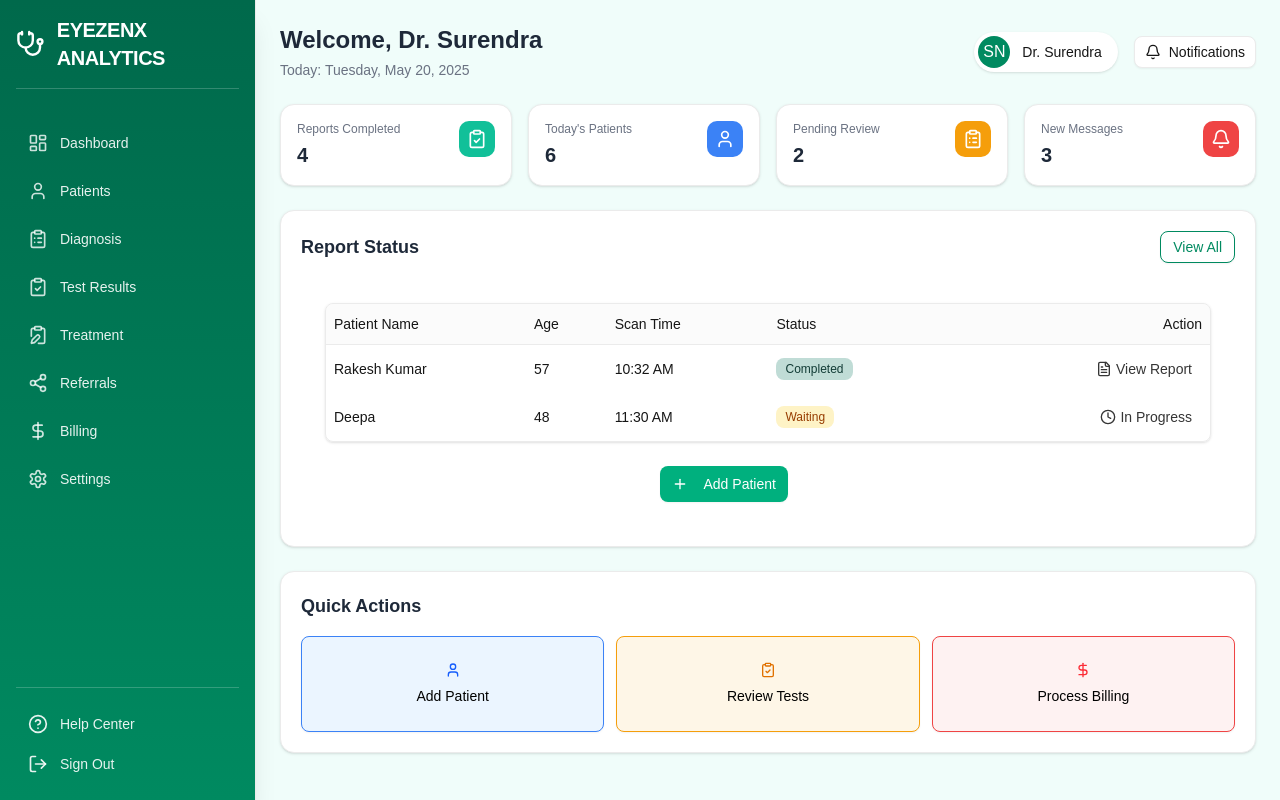
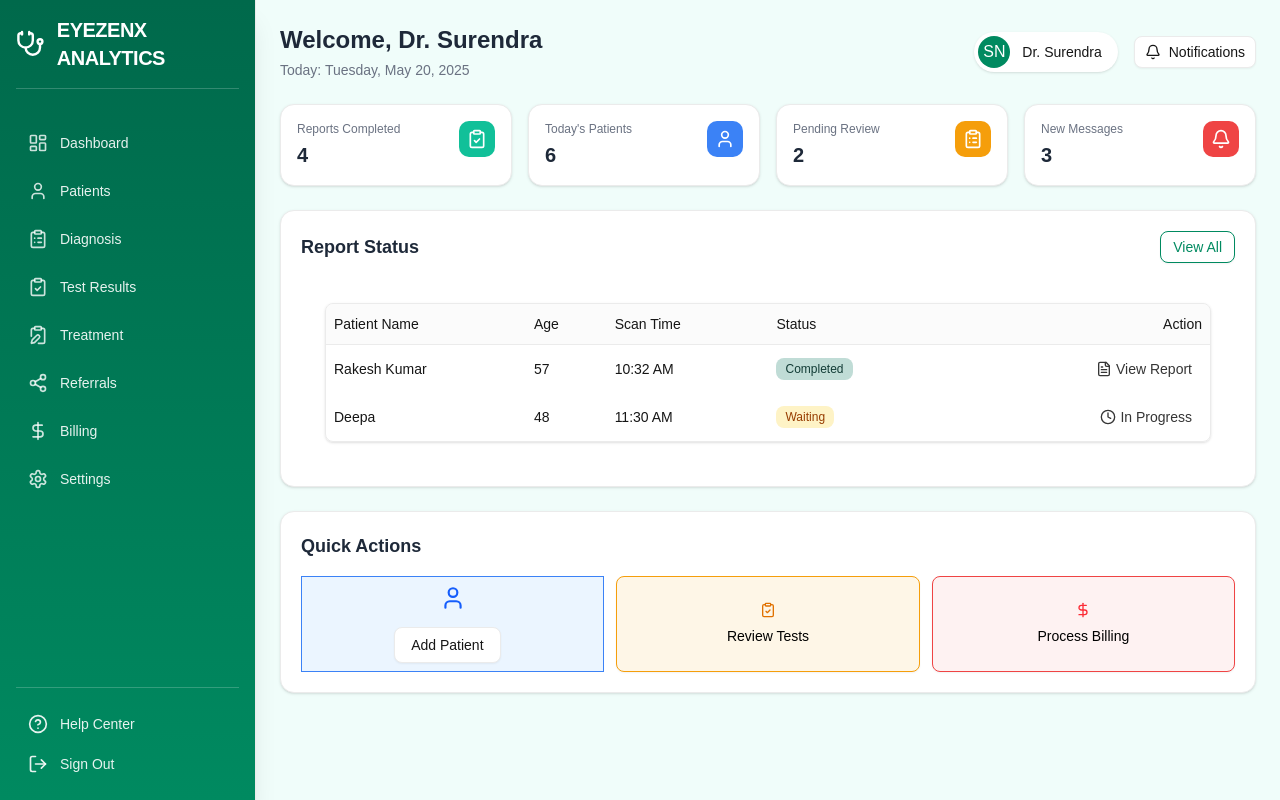
Before and after one commit to Tech-EyeZenX/eyezen-connect, a React (Vite) app in the folder eyezen-connect/: page /optometricdashboard in a window 1280 px wide. Built offline with nearby package versions, Linux system fonts and the light colour scheme; the HTML template or start-up script is replaced by a standard one.

Commit message:
feat: Update NewPatientDialog styling and integrate into OptometricDashBoard for improved patient management

```diff
--- a/eyezen-connect/src/components/NewPatientDialog.jsx
+++ b/eyezen-connect/src/components/NewPatientDialog.jsx
@@ -135,12 +135,12 @@ export function NewPatientDialog() {
     };
 
     return (
-        <div className="flex justify-center mt-6 w-[90%]">
+        <div className="flex justify-center mt-2 w-[90%]">
             <ToastContainer />
             <Dialog open={isDialogOpen} onOpenChange={setIsDialogOpen}>
                 <DialogTrigger asChild>
-                    <Button className="bg-[#00B07E] hover:bg-[#00B07E]/70 text-white px-6 py-2 rounded-md">
-                        <Plus className="h-4 w-4 mr-2" /> Add Patient
+                    <Button className="text-sm" variant = "outline">
+                       Add Patient
                     </Button>
                 </DialogTrigger>
 
--- a/eyezen-connect/src/components/ReportStatusTable.jsx
+++ b/eyezen-connect/src/components/ReportStatusTable.jsx
@@ -121,9 +121,7 @@ export function ReportStatusTable() {
                 </Table>
             </div>
 
-            <div>
-                <NewPatientDialog />
-            </div>
+
         </div>
     );
 }
--- a/eyezen-connect/src/pages/OptometricDashBoard.jsx
+++ b/eyezen-connect/src/pages/OptometricDashBoard.jsx
@@ -27,6 +27,7 @@ import {
     LogOut
 } from "lucide-react";
 import { ReportStatusTable } from '../components/ReportStatusTable';
+import { NewPatientDialog } from '../components/NewPatientDialog';
 
 const AnimatedCard = ({ children, delay = 0 }) => (
     <motion.div
@@ -83,11 +84,10 @@ export function OptometricDashBoard() {
                             <Link
                                 key={item.path}
                                 to={item.path}
-                                className={`flex items-center gap-3 rounded-lg px-3 py-3 text-white/90 transition-all duration-200 group ${
-                                    activePath === item.path
+                                className={`flex items-center gap-3 rounded-lg px-3 py-3 text-white/90 transition-all duration-200 group ${activePath === item.path
                                         ? 'bg-white/20 text-white shadow-inner'
                                         : 'hover:bg-white/10 hover:text-white'
-                                }`}
+                                    }`}
                             >
                                 <item.icon className="h-5 w-5 text-white/80 group-hover:text-white" />
                                 <span className="text-sm font-medium">{item.label}</span>
@@ -122,11 +122,10 @@ export function OptometricDashBoard() {
                         <Link
                             key={item.path}
                             to={item.path}
-                            className={`flex flex-col items-center justify-center p-2 rounded-lg text-xs ${
-                                activePath === item.path
+                            className={`flex flex-col items-center justify-center p-2 rounded-lg text-xs ${activePath === item.path
                                     ? 'text-[#00694B] bg-[#E5FBF7]'
                                     : 'text-gray-500'
-                            }`}
+                                }`}
                         >
                             <item.icon className="h-5 w-5 mb-1" />
                             <span>{item.label.split(' ')[0]}</span>
@@ -178,11 +177,10 @@ export function OptometricDashBoard() {
                                             <SheetClose key={item.path} asChild>
                                                 <Link
                                                     to={item.path}
-                                                    className={`flex items-center gap-3 rounded-lg px-3 py-3 my-1 text-white/90 transition-colors ${
-                                                        activePath === item.path
+                                                    className={`flex items-center gap-3 rounded-lg px-3 py-3 my-1 text-white/90 transition-colors ${activePath === item.path
                                                             ? 'bg-white/20 text-white'
                                                             : 'hover:bg-white/10'
-                                                    }`}
+                                                        }`}
                                                 >
                                                     <item.icon className="h-5 w-5" />
                                                     <span className="text-sm font-medium">{item.label}</span>
@@ -284,10 +282,12 @@ export function OptometricDashBoard() {
                     <h2 className="text-lg font-semibold text-gray-800 mb-4">Quick Actions</h2>
                     <div className="grid grid-cols-1 md:grid-cols-3 gap-3">
 
-                        <Button className="flex flex-col items-center justify-center h-24 gap-2 p-2 bg-[#EBF5FF] hover:bg-[#d6e9ff] border border-[#3B82F6]">
-                            <User className="h-6 w-6 text-blue-600" />
-                            <span className="text-sm text-black">Add Patient</span>
-                        </Button>
+                        <div className="flex flex-col items-center justify-center h-24 gap-2 p-2 bg-[#EBF5FF] hover:bg-[#d6e9ff] border border-[#3B82F6]">
+                            <User className="h-8 w-8 text-blue-600" />
+                            <div>
+                                <NewPatientDialog />
+                            </div>
+                        </div>
                         <Button className="flex flex-col items-center justify-center h-24 gap-2 p-2 bg-[#FEF6E7] hover:bg-[#fceecd] border border-[#F59E0B]">
                             <ClipboardCheck className="h-6 w-6 text-amber-600" />
                             <span className="text-sm text-black">Review Tests</span>
```
